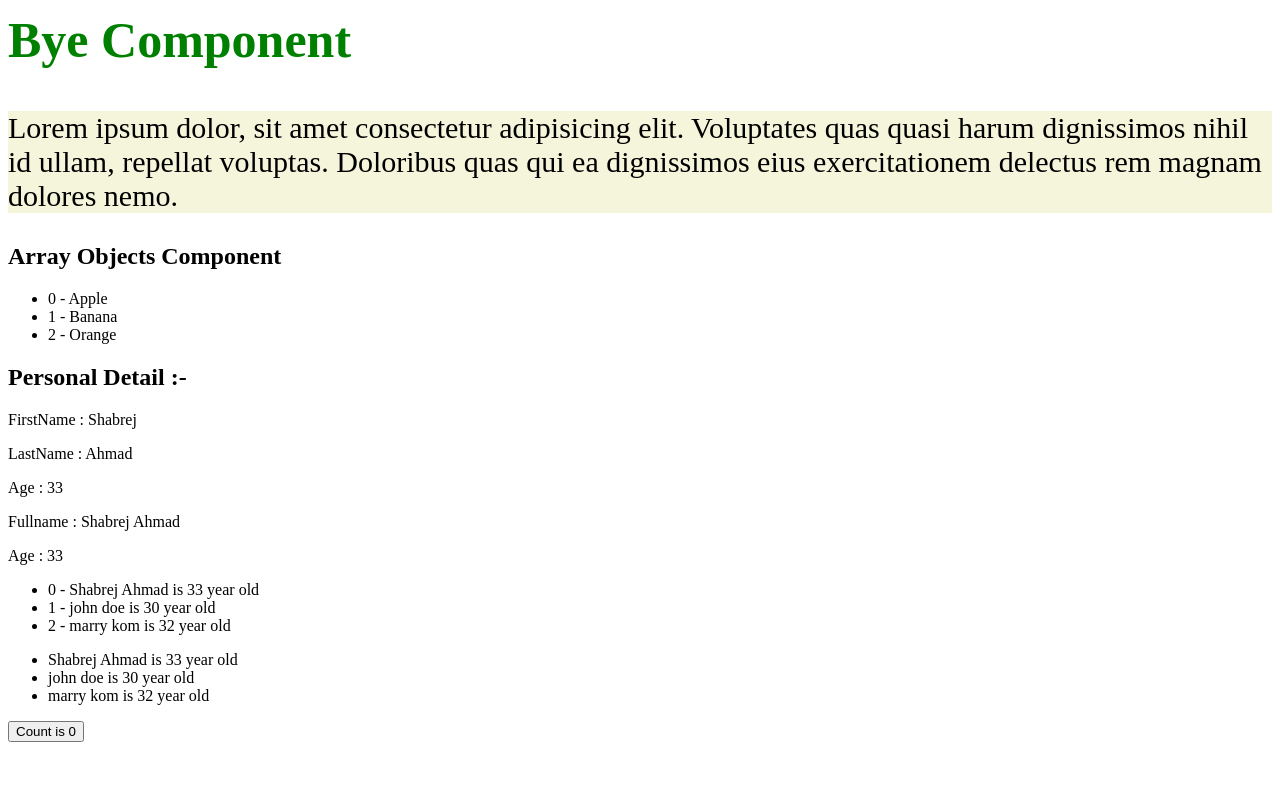
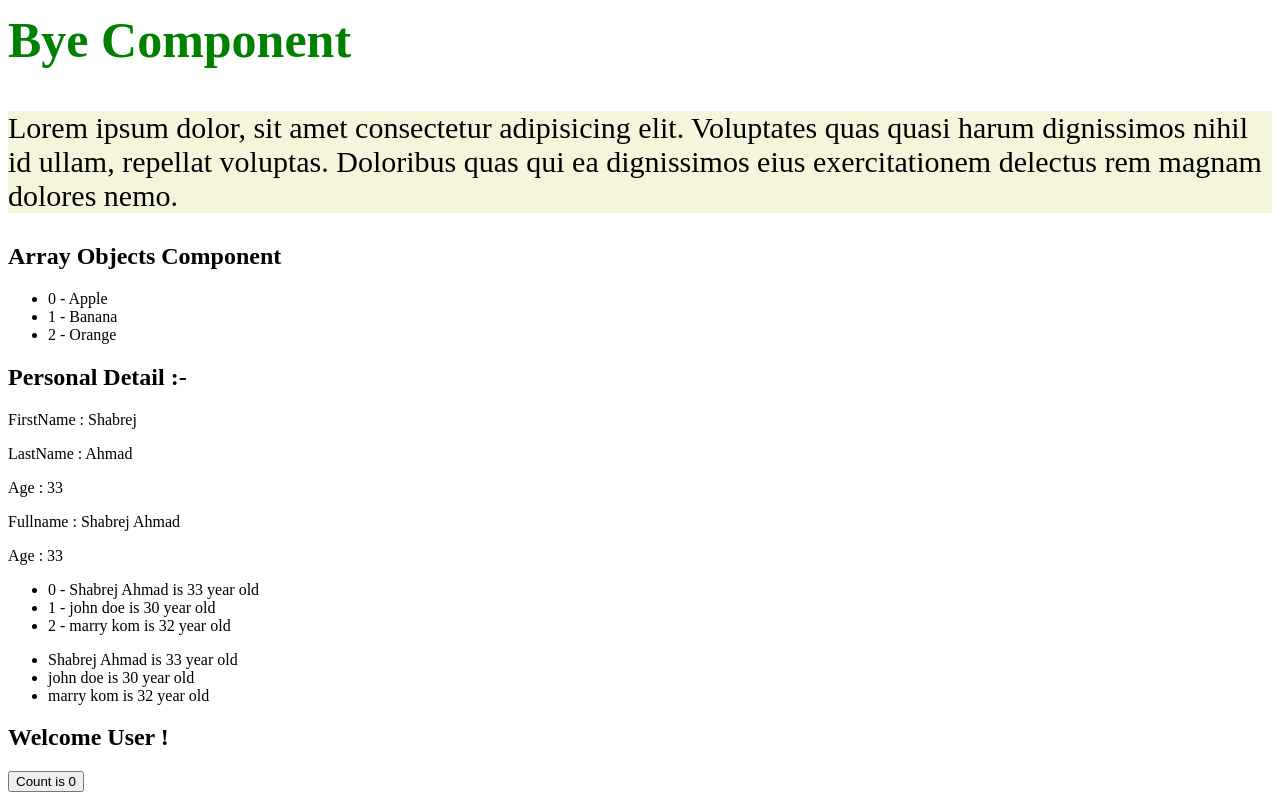
Before and after one commit to shabrej15/reactlearnapp, a React (Vite) app: page / in a window 1280 px wide. Shown: the part 832-1632 px from the top of the page. Before the commit the page ends 1582 px from the top, so only its background shows below. Built offline with nearby package versions, Linux system fonts and the light colour scheme.

Commit message:
conditional rendering complete

```diff
--- a/src/App.css
+++ b/src/App.css
@@ -7,3 +7,11 @@
   color: green;
   font-size: 50px;
 }
+
+.visible{
+  display: block;
+}
+
+.unvisible{
+  display: none;
+}
--- a/src/App.jsx
+++ b/src/App.jsx
@@ -7,6 +7,7 @@ import Hello from './Hello'
 import Bye from './Bye'
 import Myfunction from './Myfunction'
 import Myarrayobjects from './Myarrayobjects'
+import Conditional from './Conditional'
 
 function App() {
   const [count, setCount] = useState(0)
@@ -24,6 +25,7 @@ function App() {
         <Myfunction/>
         <Bye/>
         <Myarrayobjects />
+        <Conditional />
 
 
         {/* <div>
--- /dev/null
+++ b/src/Conditional.jsx
@@ -0,0 +1,62 @@
+const Conditional = ()=>{
+
+    // const isLoggedin = false;
+    // let message;
+    // const hasmessage = true;
+    const visibility = true;
+
+    const finalvisibility = visibility ? "visible" : "unvisible";
+
+
+    // if(isLoggedin){
+    //            return <h1>Welcome User!</h1>
+    //         }else{
+    //            return <h1>Please Login</h1>
+    //         }
+
+    // if(isLoggedin){
+    //     message = <h1>Welcome User!</h1>
+    // }else{
+    //     message = <h1>Please Login</h1>
+    // }
+    // return message;
+
+    // return (
+    //     <div>
+    //         {isLoggedin ? <h1>Welcome User!</h1> : <h1>Please Login</h1>}
+    //     </div>
+
+    // )
+
+//     message = isLoggedin ? <h1>Welcome User!</h1> : <h1>Please Login</h1>
+
+//     return (
+//         <div>
+// {message}
+//         </div>
+//     )
+
+// return (
+//     <div>
+//         {hasmessage && <p>you have a new message</p>}
+//     </div>
+// )
+
+// return(
+//     <div>
+//         <h1 className={isLoggedin ? "test" : "heading"}>Welcome User !</h1>
+//         <h1 className={visibility ? "visible" : "unvisible"}>Please Login !</h1>
+//     </div>
+// )
+
+return(
+    <div>
+        <h1 className={finalvisibility}>Welcome User !</h1>
+    </div>
+)
+
+
+
+}
+
+export default Conditional;
```
